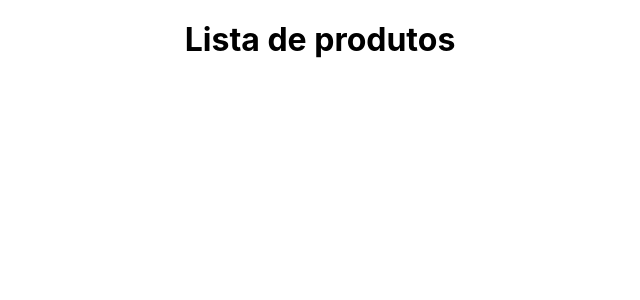
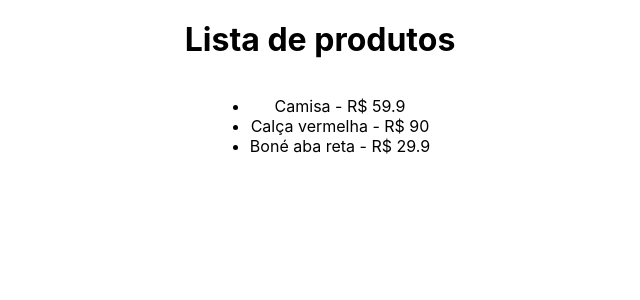
Before and after one commit to Thiago11112000/React-2025-curso-Hora-de-Codar, a React (Vite) app in the folder 6_REO_HTTP/httpreact/: page / in a window 1280 px wide. Shown: the top 300 px of the page, without its empty margins (320-960 px from the left). Built offline with nearby package versions, Linux system fonts and the light colour scheme; data requests are answered from the project's data file.

Commit message:
Resgatando dados da API

```diff
--- a/6_REO_HTTP/httpreact/src/App.css
+++ b/6_REO_HTTP/httpreact/src/App.css
@@ -8,5 +8,5 @@
 }
 
 .App h1 {
-  margin-top: 20px;  /* Dá um pequeno espaçamento no topo */
+  margin-top: 20px;
 }
--- a/6_REO_HTTP/httpreact/src/App.jsx
+++ b/6_REO_HTTP/httpreact/src/App.jsx
@@ -1,13 +1,46 @@
-
-import './App.css'
+import './App.css';
+import { useEffect, useState } from 'react';
 
 function App() {
+  // Initialize state to hold our product data
+  const [products, setProducts] = useState([]);
+  const url = "http://localhost:3000/products";
+
+  useEffect(() => {
+    // Define our async function to fetch data
+    async function fetchData() {
+      try {
+        const res = await fetch(url);
+        // Check if the response is ok before proceeding
+        if (!res.ok) {
+          throw new Error(`HTTP error! status: ${res.status}`);
+        }
+        const data = await res.json();
+        setProducts(data);
+      } catch (error) {
+        console.error("Error fetching products:", error);
+        // You might want to set an error state here to show to the user
+      }
+    }
+
+    fetchData();
+  }, []); // Properly closed dependency array
 
   return (
     <div className="App">
-       <h1> Lista de produtos</h1>
-      </div>
-  )
+      <h1>Lista de produtos</h1>
+      <ul>
+        {products.length > 0 ? (
+          products.map((product) => (
+            <li key={product.id}>{product.name} - R$ {product.price}</li>
+
+          ))
+        ) : (
+          <p>Nenhum produto encontrado.</p>
+        )}
+      </ul>
+    </div>
+  );
 }
 
-export default App
+export default App;
```
